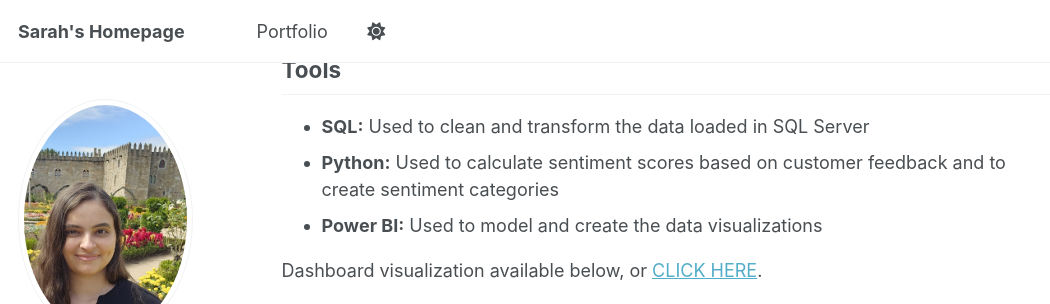
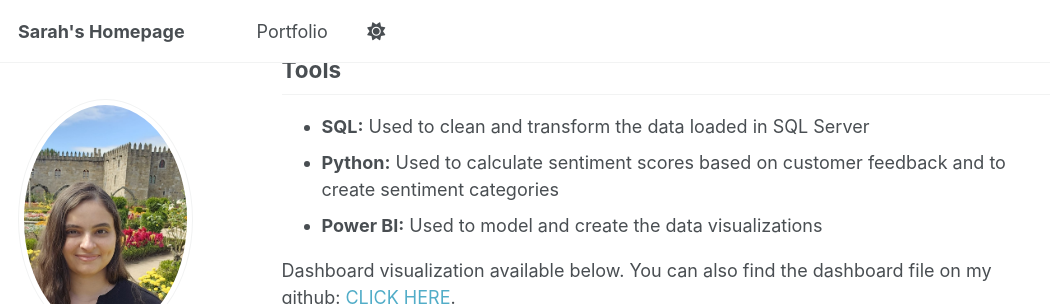
Before and after one commit to sarah-borges-data/sarah-borges-data.github.io, a Jekyll site: the page built from _portfolio/marketing-analytics.html, in a window 1280 px wide and 900 px high, scrolled down 1117 px, cut to the strip 0-304 px from the top of the window. Shown: the whole strip, without its empty margins (0-1050 px from the left). Built offline with Jekyll 4.4.1, drawn with Linux system fonts in a browser that asks for light colours; a script that is not in the unit is left out.

Commit message:
Update marketing-analytics.html

```diff
--- a/_portfolio/marketing-analytics.html
+++ b/_portfolio/marketing-analytics.html
@@ -47,16 +47,12 @@ collection: portfolio
 </ul>
 
 <p>
-  Dashboard visualization available below, or  <a href="https://app.powerbi.com/links/_pe6lHi7M_?ctid=b7821bc8-67cc-447b-b579-82f7854174fc&pbi_source=linkShare" target="_blank">CLICK HERE</a>.
+  Dashboard visualization available below. You can also find the dashboard file on my github:  <a href="https://app.powerbi.com/links/_pe6lHi7M_?ctid=b7821bc8-67cc-447b-b579-82f7854174fc&pbi_source=linkShare" target="_blank">CLICK HERE</a>.
 </p>
 
-<iframe
-    width="1140"
-    height="541"
-    src="https://app.powerbi.com/reportEmbed?reportId=b4dac9f6-f577-481a-a408-5b301f6b50af&autoAuth=true&ctid=b7821bc8-67cc-447b-b579-82f7854174fc&actionBarEnabled=true"
-    frameborder="0"
-    allowFullScreen="true">
-</iframe>
+<video width="640" height="360" controls>
+  <source src="/images/My items - Awesome Screenshot.mp4" type="video/mp4">
+ </video>
 
 
 <h2>Findings</h2>
```
